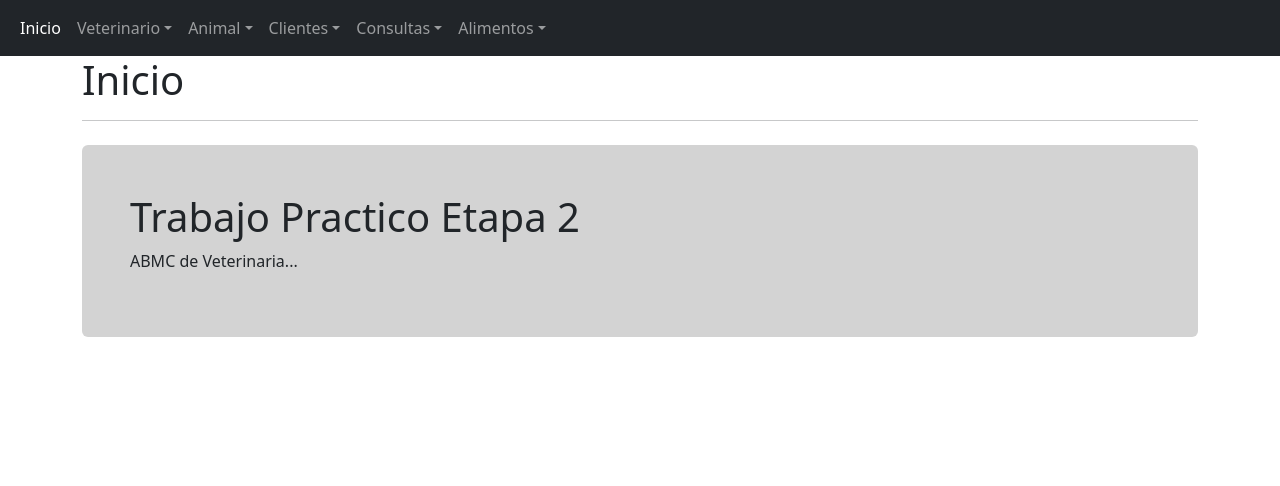
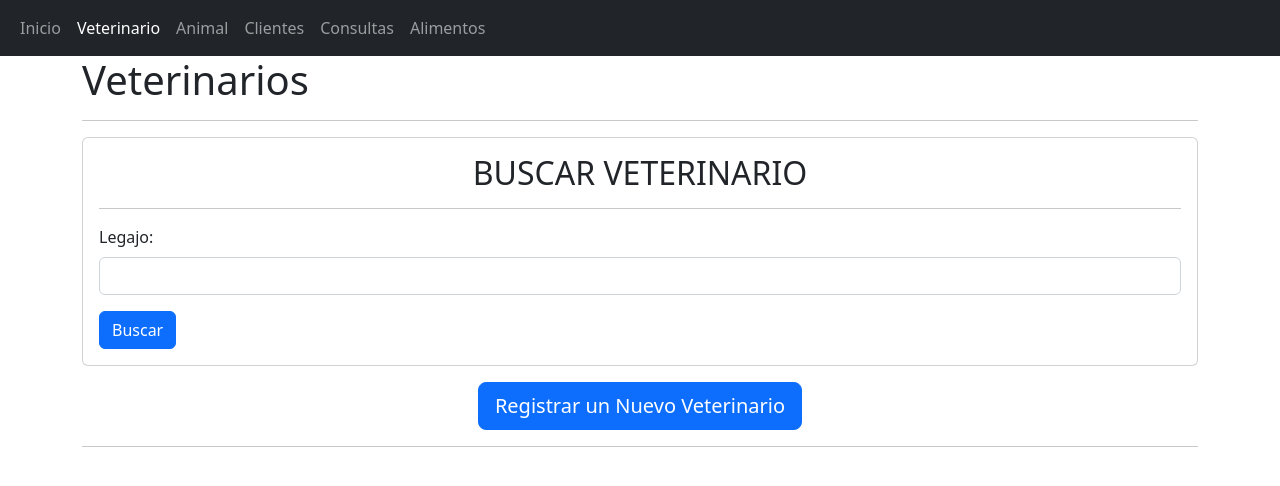
Before and after one commit to GraSo211/dds-tp-final, a React (Create React App) app in the folder front/: page /veterinario/buscar in a window 1280 px wide. Before the commit this address led to /inicio. Shown: the top 486 px of the page. Built offline with nearby package versions, Linux system fonts and the light colour scheme; no server answers.

Commit message:
Final Veter

```diff
--- a/front/src/App.js
+++ b/front/src/App.js
@@ -7,6 +7,8 @@ import Veterinario from './components/veterinario/Veterinarios';
 import Animales from './components/animales/Animales'
 
 import { BrowserRouter, Route, Routes, Navigate } from "react-router-dom";
+import ListadoVeterinarios from './components/veterinario/ListadoVeterinarios';
+import Veterinarios from './components/veterinario/Veterinarios';
 
 function App() {
   return (
@@ -18,6 +20,7 @@ function App() {
             <Routes>
               <Route path="/inicio" element={<Inicio />} />
               <Route path="/veterinario" element={<Veterinario />} />
+              <Route path="/veterinario/buscar" element={<Veterinarios />} />
 
               <Route path="/animales" element={<Animales />} />
 
--- a/front/src/components/Menu.jsx
+++ b/front/src/components/Menu.jsx
@@ -1,6 +1,6 @@
 import React from "react";
 import { NavLink } from "react-router-dom";
-import { Dropdown } from "react-bootstrap";
+import {  } from "react-bootstrap";
 
 function Menu() {
   return (
@@ -25,69 +25,29 @@ function Menu() {
               </NavLink>
             </li>
             <li className="nav-item">
-              <Dropdown>
-                <Dropdown.Toggle as={NavLink} to="/veterinario" id="veterinarioDropdown" className="nav-link">
+                <NavLink to="/veterinario" id="veterinario" className="nav-link">
                   Veterinario
-                </Dropdown.Toggle>
-                <Dropdown.Menu>
-                  <Dropdown.Item as={NavLink} to="/veterinario/buscar">Buscar</Dropdown.Item>
-                  <Dropdown.Item as={NavLink} to="/veterinario/modificar">Modificar</Dropdown.Item>
-                  <Dropdown.Item as={NavLink} to="/veterinario/borrar">Borrar</Dropdown.Item>
-                  <Dropdown.Item as={NavLink} to="/veterinario/crear">Crear</Dropdown.Item>
-                </Dropdown.Menu>
-              </Dropdown>
+                </NavLink>
             </li>
             <li className="nav-item">
-            <Dropdown>
-                <Dropdown.Toggle as={NavLink} to="/animales" id="animalesDropdown" className="nav-link">
+                <NavLink to="/animales" id="animales" className="nav-link">
                   Animal
-                </Dropdown.Toggle>
-                <Dropdown.Menu>
-                  <Dropdown.Item as={NavLink} to="/animales/buscar">Buscar</Dropdown.Item>
-                  <Dropdown.Item as={NavLink} to="/animales/modificar">Modificar</Dropdown.Item>
-                  <Dropdown.Item as={NavLink} to="/animales/borrar">Borrar</Dropdown.Item>
-                  <Dropdown.Item as={NavLink} to="/animales/crear">Crear</Dropdown.Item>
-                </Dropdown.Menu>
-              </Dropdown>
+                </NavLink>
             </li>
             <li className="nav-item">
-            <Dropdown>
-                <Dropdown.Toggle as={NavLink} to="/clientes" id="clientesDropdown" className="nav-link">
+                <NavLink to="/clientes" id="clientes" className="nav-link">
                   Clientes
-                </Dropdown.Toggle>
-                <Dropdown.Menu>
-                  <Dropdown.Item as={NavLink} to="/clientes/buscar">Buscar</Dropdown.Item>
-                  <Dropdown.Item as={NavLink} to="/clientes/modificar">Modificar</Dropdown.Item>
-                  <Dropdown.Item as={NavLink} to="/clientes/borrar">Borrar</Dropdown.Item>
-                  <Dropdown.Item as={NavLink} to="/clientes/crear">Crear</Dropdown.Item>
-                </Dropdown.Menu>
-              </Dropdown>
+                </NavLink>
             </li>
             <li className="nav-item">
-            <Dropdown>
-                <Dropdown.Toggle as={NavLink} to="/consulta" id="consultaDropdown" className="nav-link">
+                <NavLink to="/consulta" id="consulta" className="nav-link">
                   Consultas
-                </Dropdown.Toggle>
-                <Dropdown.Menu>
-                  <Dropdown.Item as={NavLink} to="/consulta/buscar">Buscar</Dropdown.Item>
-                  <Dropdown.Item as={NavLink} to="/consulta/modificar">Modificar</Dropdown.Item>
-                  <Dropdown.Item as={NavLink} to="/consulta/borrar">Borrar</Dropdown.Item>
-                  <Dropdown.Item as={NavLink} to="/consulta/crear">Crear</Dropdown.Item>
-                </Dropdown.Menu>
-              </Dropdown>
+                </NavLink>
             </li>
             <li className="nav-item">
-            <Dropdown>
-                <Dropdown.Toggle as={NavLink} to="/alimento" id="alimentoDropdown" className="nav-link">
+                <NavLink to="/alimento" id="alimento" className="nav-link">
                   Alimentos
-                </Dropdown.Toggle>
-                <Dropdown.Menu>
-                  <Dropdown.Item as={NavLink} to="/alimento/buscar">Buscar</Dropdown.Item>
-                  <Dropdown.Item as={NavLink} to="/alimento/modificar">Modificar</Dropdown.Item>
-                  <Dropdown.Item as={NavLink} to="/alimento/borrar">Borrar</Dropdown.Item>
-                  <Dropdown.Item as={NavLink} to="/alimento/crear">Crear</Dropdown.Item>
-                </Dropdown.Menu>
-              </Dropdown>
+                </NavLink>
             </li>
           </ul>
         </div>
--- a/front/src/components/animales/ModificarAnimal.jsx
+++ b/front/src/components/animales/ModificarAnimal.jsx
@@ -1,5 +1,4 @@
 import { useForm } from "react-hook-form";
-
 
 export default function ModificarAnimal({ventanaModificacionRef, animal, cerrarVentanaModificacion, modificar }) {
     const { register, handleSubmit, formState:{errors} } = useForm();
@@ -7,11 +6,6 @@ export default function ModificarAnimal({ventanaModificacionRef, animal, cerrarV
     const onSubmit = async (data) => {
         await modificar(data)
     };
-
-
-
-
-
 
     return (
     <div ref={ventanaModificacionRef} className="mt-3">
--- a/front/src/components/veterinario/ListadoVeterinarios.jsx
+++ b/front/src/components/veterinario/ListadoVeterinarios.jsx
@@ -15,7 +15,7 @@ export default function ListadoVeterinarios({lista, borrar, abrirVentanaModifica
                     </tr>
                 </thead>
                 <tbody>
-                    {lista.map((veterinario)=>(
+                    {lista && lista.map((veterinario)=>(
 
                         <FilaVeterinario key={veterinario.legajo} lista={veterinario}
                         borrar={borrar}  abrirVentanaModificacion={abrirVentanaModificacion}/>
--- a/front/src/components/veterinario/ModificarVeterinario.jsx
+++ b/front/src/components/veterinario/ModificarVeterinario.jsx
@@ -1,33 +1,37 @@
 import { useForm } from "react-hook-form";
 
-export default function ModificarVeterinario({ veterinario, cerrarVentanaModificacion, modificar }) {
-    const { register, handleSubmit } = useForm();
+export default function ModificarVeterinario({ventanaModificacionRef, veter, cerrarVentanaModificacion, modificar }) {
+    const { register, handleSubmit, formState:{errors} } = useForm();
 
     const onSubmit = async (data) => {
         await modificar(data)
     };
 
     return (
-    <form onSubmit={handleSubmit(onSubmit) } className="card p-3">
-        <h2 className="form-title text-center">
+    <div ref={ventanaModificacionRef} className="mt-3">
+        <form  onSubmit={handleSubmit(onSubmit) } className="card p-3" >
+            <h2  className="form-title text-center">
                 MODIFICAR VETERINARIO
             </h2>
-
             <label className="form-label">Legajo:</label>
-        <input type="text" defaultValue={veterinario.Legajo} {...register("Legajo")} />
+            <input type="text" className="form-control" defaultValue={veter.legajo} {...register("legajo", {required:true, pattern: /^\d{4,}$/})} />
+            {errors.legajo && errors.legajo.type === "pattern" && (<p className="text-danger">El campo debe tener como minimo 4 números.</p>)}
 
             <label className="form-label">Nombre:</label>
-        <input type="text" className="form-control" defaultValue={veterinario.Nombre} {...register("Nombre")} />
+            <input type="text" className="form-control" defaultValue={veter.nombre} {...register("nombre",{required:true, pattern:  /^[a-zA-Z]+(\s[a-zA-Z]+)?$/ })} />
+            {errors.nombre && errors.nombre.type === "pattern" && (<p className="text-danger">El campo debe ser Texto.</p>)}
 
             <label className="form-label">Matricula:</label>
-        <input type="text" className="form-control" defaultValue={veterinario.Matricula} {...register("Matricula")} />
+            <input type="text" className="form-control" defaultValue={veter.matricula} {...register("matricula", {required:true, pattern: /^[a-zA-Z]{2}\d{4}$/})}/>
+            {errors.matricula && errors.matricula.type === "pattern" && (<p className="text-danger">El campo debe ser AlfaNumérico.</p>)}
 
             <label className="form-label">Fecha Registro:</label>
-        <input type="text" className="form-control" defaultValue={veterinario.FechaRegistro} {...register("FechaRegistro")} />
+            <input type="text" className="form-control" defaultValue={new Date(veter.fechaRegistro).toISOString().split('T')[0]} {...register("fechaRegistro", {required:true, pattern: /^\d{4}-\d{2}-\d{2}$/})}/>
+            {errors.fechaRegistro && errors.fechaRegistro.type === "pattern" && (<p className="text-danger">El campo debe tener el formato de fecha YYYY-MM-DD.</p>)}
 
             <label className="form-label">Celular:</label>
-        <input type="text" className="form-control" defaultValue={veterinario.Celular} {...register("Celular")} />
-
+            <input type="text" className="form-control" defaultValue={veter.celular} {...register("celular", {required:true, pattern: /^\d{9,10}$/})}/>
+            {errors.celular && errors.celular.type === "pattern" && (<p className="text-danger">El campo debe contener un valor numérico de entre 9 y 10.</p>)}
             <br />
 
             <button type="submit" className="btn btn-secondary m-1" >
@@ -36,6 +40,9 @@ export default function ModificarVeterinario({ veterinario, cerrarVentanaModific
             <button type="button" className="btn btn-secondary m-1" onClick={cerrarVentanaModificacion}>
             Volver
             </button>
+
+
         </form>
+    </div>
     );
 }
--- /dev/null
+++ b/front/src/components/veterinario/RegistrarVeterinario.jsx
@@ -0,0 +1,53 @@
+import React from "react";
+import {useForm} from 'react-hook-form';
+
+
+export default function RegistrarVeterinario({ventanaRegistrarRef, cerrarVentanaRegistrar, alta}){
+
+    const { register, handleSubmit, formState:{errors} } = useForm();
+    const onSubmit= (data)=>{
+        alta(data)
+    }
+
+    return (
+        <div ref={ventanaRegistrarRef} className="mt-3">
+            <form onSubmit={handleSubmit(onSubmit) } className="card p-3" >
+                <h2  className="form-title text-center">
+                    REGISTRAR VETERINARIO
+                </h2>
+
+                <label className="form-label">Legajo:</label>
+                <input type="text" className="form-control" defaultValue={""} {...register("legajo", {required:true, pattern: /^\d{4,}$/})} />
+                {errors.legajo && errors.legajo.type === "pattern" && (<p className="text-danger">El campo debe tener como minimo 4 números.</p>)}
+
+                <label className="form-label">Nombre:</label>
+                <input type="text" className="form-control" defaultValue={""} {...register("nombre",{required:true, pattern:  /^[a-zA-Z]+(\s[a-zA-Z]+)?$/ })} />
+                {errors.nombre && errors.nombre.type === "pattern" && (<p className="text-danger">El campo debe ser Texto.</p>)}
+
+                <label className="form-label">Matricula:</label>
+                <input type="text" className="form-control" defaultValue={""} {...register("matricula", {required:true, pattern: /^[a-zA-Z]{2}\d{4}$/})}/>
+                {errors.matricula && errors.matricula.type === "pattern" && (<p className="text-danger">El campo debe ser AlfaNumérico.</p>)}
+
+                <label className="form-label">Fecha Registro:</label>
+                <input type="text" className="form-control" defaultValue={""} {...register("fechaRegistro", {required:true, pattern: /^\d{4}-\d{2}-\d{2}$/})}/>
+                {errors.fechaRegistro && errors.fechaRegistro.type === "pattern" && (<p className="text-danger">El campo debe tener el formato de fecha YYYY-MM-DD.</p>)}
+
+                <label className="form-label">Celular:</label>
+                <input type="text" className="form-control" defaultValue={""} {...register("celular", {required:true, pattern: /^\d{9,10}$/})}/>
+                {errors.celular && errors.celular.type === "pattern" && (<p className="text-danger">El campo debe contener un valor numérico de entre 9 y 10.</p>)}
+                <br />
+
+                <button type="submit" className="btn btn-secondary m-1" >
+                Guardar
+                </button>
+                <button type="button" className="btn btn-secondary m-1" onClick={cerrarVentanaRegistrar}>
+                Volver
+                </button>
+
+
+            </form>
+        </div>
+
+    );
+
+};
--- a/front/src/components/veterinario/Veterinarios.jsx
+++ b/front/src/components/veterinario/Veterinarios.jsx
@@ -1,16 +1,21 @@
-import React, {useState, useEffect} from "react";
+import React, {useState, useEffect, useRef} from "react";
 import {useForm} from 'react-hook-form'
 import ListadoVeterinarios from "./ListadoVeterinarios";
-import {alta, baja, modificacion, consulta} from "./VeterinariosServices"
-import ModificarVeter from "./ModificarVeterinario"
+import {alta, baja, modificacion, consulta} from "./VeterinariosServices";
+import RegistrarVeter from "./RegistrarVeterinario";
+import ModificarVeterinario from "./ModificarVeterinario";
 
 export default function Veterinarios(){
 
     const { register, handleSubmit } = useForm();
     const [lista, setLista] = useState(null);
+    const [veterSeleccionado, setVeterSeleccionado] = useState(null);
+
+    const ventanaRegistrarRef = useRef(null);
+    const [ventanaRegistrarVisible, setVentanaRegistrarVisible] = useState(false);
 
     const [ventanaModificacionVisible, setVentanaModificacionVisible] = useState(false);
-    const [veterinarioSeleccionado, setVeterinarioSeleccionado] = useState(null);
+    const ventanaModificacionRef = useRef(null);
 
     useEffect(() => {
         const obtenerDatos = async () => {
@@ -25,6 +30,26 @@ export default function Veterinarios(){
         obtenerDatos();
     }, []);
 
+
+    useEffect(() => {
+        if (ventanaRegistrarVisible) {
+            ventanaRegistrarRef.current.scrollIntoView({ behavior: 'smooth' });
+        }
+    }, [ventanaRegistrarVisible]);
+
+
+    useEffect(() => {
+        if (!ventanaModificacionVisible) {
+            setVeterSeleccionado(null);
+        }
+    }, [ventanaModificacionVisible]);
+
+    useEffect(() => {
+        if (ventanaModificacionVisible) {
+            ventanaModificacionRef.current.scrollIntoView({ behavior: 'smooth' });
+        }
+    }, [ventanaModificacionVisible]);
+
     const onSubmit = async (data) => {
         try {
                 const res = await consulta(data)
@@ -34,6 +59,12 @@ export default function Veterinarios(){
             console.error(error);
         }
     };
+    const registrar = async function(data){
+        await alta(data);
+        cerrarVentanaRegistrar();
+        const res = await consulta({});
+        setLista(res.data);
+    }
 
     const borrar = async function(legajo) {
         await baja(legajo);
@@ -46,18 +77,34 @@ export default function Veterinarios(){
         cerrarVentanaModificacion();
         const res = await consulta({});
         setLista(res.data);
-
     }
 
+    const abrirVentanaRegistrar = (veter) => {
+        setVentanaRegistrarVisible(true);
+        setVentanaModificacionVisible(false);
+    };
 
-    const abrirVentanaModificacion = (veterinario) => {
-        setVeterinarioSeleccionado(veterinario);
-        setVentanaModificacionVisible(true);
+    const cerrarVentanaRegistrar = () => {
+        setVentanaRegistrarVisible(false);
+    };
+
+
+    const abrirVentanaModificacion = (veter) => {
+        if(!ventanaRegistrarVisible){
+            setVeterSeleccionado(veter);
+            setVentanaModificacionVisible(true);
+        } else {
+            setVeterSeleccionado(veter);
+            setVentanaModificacionVisible(true)
+        }
+
+        setVentanaRegistrarVisible(false);
     };
 
     const cerrarVentanaModificacion = () => {
         setVentanaModificacionVisible(false);
     };
+
 
     return(
         <div className="container">
@@ -84,10 +131,12 @@ export default function Veterinarios(){
                     </div>
                 </div>
                 {lista && <ListadoVeterinarios lista={lista} borrar={borrar} modificar={modificacion} abrirVentanaModificacion={abrirVentanaModificacion}/>}
-                <button className="btn btn-primary mx-auto d-block btn-lg" onClick={alta}>Registrar un Nuevo Veterinario</button>
+                <button className="btn btn-primary mx-auto d-block btn-lg" onClick={abrirVentanaRegistrar}>Registrar un Nuevo Veterinario</button>
             </div>
             <hr/>
-            {ventanaModificacionVisible && <ModificarVeter veterinario={veterinarioSeleccionado} modificar={modificar} cerrarVentanaModificacion={cerrarVentanaModificacion} />}
+            {ventanaRegistrarVisible && <RegistrarVeter ventanaRegistrarRef={ventanaRegistrarRef} cerrarVentanaRegistrar={cerrarVentanaRegistrar} alta={registrar}/>}
+
+            {ventanaModificacionVisible && <ModificarVeterinario ventanaModificacionRef={ventanaModificacionRef} veter={veterSeleccionado} modificar={modificar} cerrarVentanaModificacion={cerrarVentanaModificacion} />}
         </div>
 
     )
```
Also changed, not shown: 1 other file (tests, documents, lock files or other folders). Lines whose indentation alone changed are shown as unchanged.
